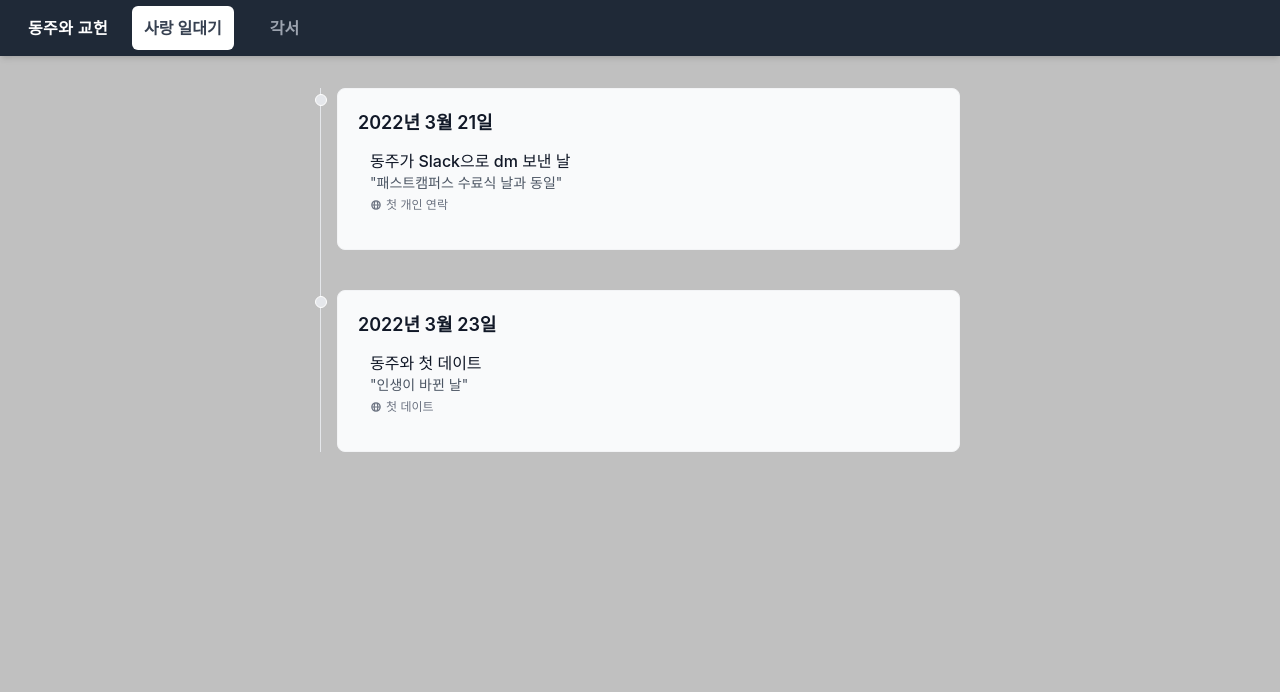
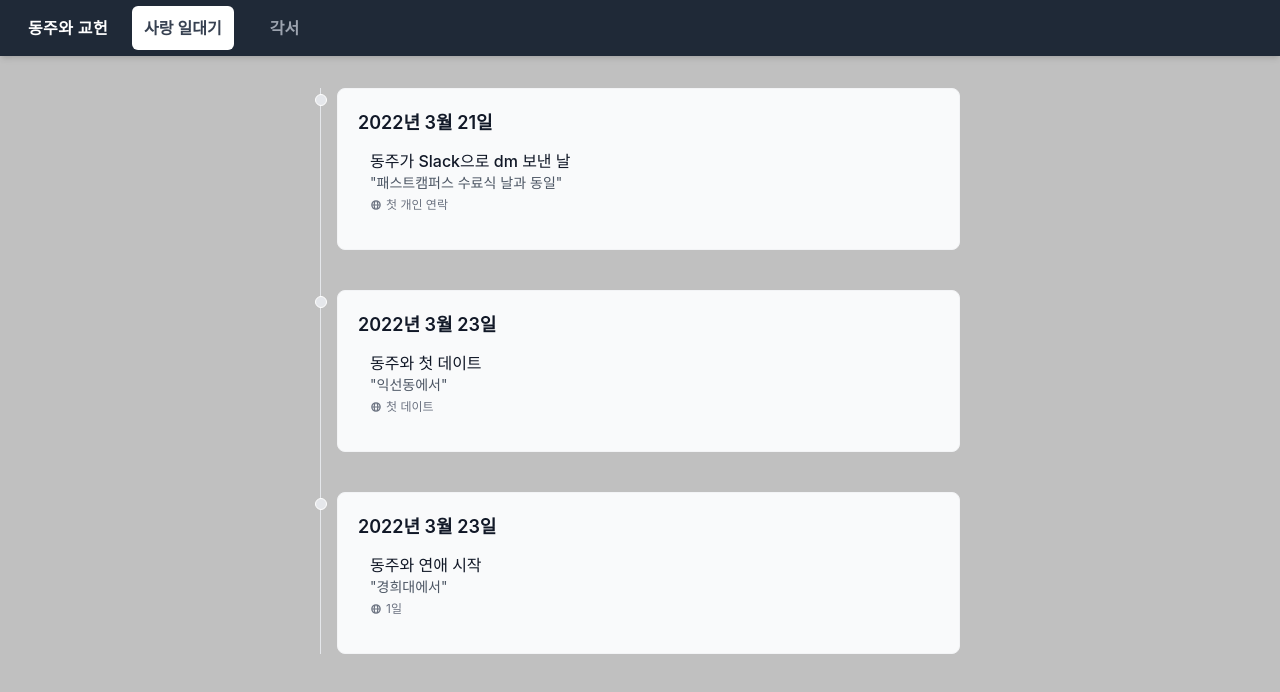
Before and after one commit to GyoHeonLee/gyodong, a React (Create React App) app: page /lovegraphy in a window 1280 px wide. Shown: the top 692 px of the page. Built offline with nearby package versions, Linux system fonts and the light colour scheme.

Commit message:
Feat: make array data

```diff
--- a/src/components/LoveGraphyDay.tsx
+++ b/src/components/LoveGraphyDay.tsx
@@ -1,11 +1,11 @@
-type Props = {
+export type LoveGraphyDayType = {
   day: string;
   text: string;
   subText: string;
   ps: string;
 };
 
-const LoveGraphyDay = ({ day, text, subText, ps }: Props) => {
+const LoveGraphyDay = ({ day, text, subText, ps }: LoveGraphyDayType) => {
   return (
     <li className="mb-10 ml-4">
       <div className="absolute w-3 h-3 bg-gray-200 rounded-full mt-1.5 -left-1.5 border border-white dark:border-gray-900 dark:bg-gray-700" />
--- a/src/pages/LoveGraphy.tsx
+++ b/src/pages/LoveGraphy.tsx
@@ -1,21 +1,33 @@
 import LoveGraphyDay from "../components/LoveGraphyDay";
+import { LoveGraphyDayType } from "../components/LoveGraphyDay";
+
+const day1 = {
+  day: "2022년 3월 21일",
+  text: "동주가 Slack으로 dm 보낸 날",
+  subText: '"패스트캠퍼스 수료식 날과 동일"',
+  ps: "첫 개인 연락",
+};
+const day2 = {
+  day: "2022년 3월 23일",
+  text: "동주와 첫 데이트",
+  subText: '"익선동에서"',
+  ps: "첫 데이트",
+};
+const day3 = {
+  day: "2022년 3월 23일",
+  text: "동주와 연애 시작",
+  subText: '"경희대에서"',
+  ps: "1일",
+};
+const days = [day1, day2, day3];
 
 const LoveGraphy = () => {
   return (
     <div className="mx-auto max-w-screen-sm">
       <ol className="relative border-l border-gray-200 dark:border-gray-700">
-        <LoveGraphyDay
-          day="2022년 3월 21일"
-          text="동주가 Slack으로 dm 보낸 날"
-          subText='"패스트캠퍼스 수료식 날과 동일"'
-          ps="첫 개인 연락"
-        />
-        <LoveGraphyDay
-          day="2022년 3월 23일"
-          text="동주와 첫 데이트"
-          subText='"인생이 바뀐 날"'
-          ps="첫 데이트"
-        />
+        {days.map((day) => (
+          <LoveGraphyDay key={day.day} {...day} />
+        ))}
       </ol>
     </div>
   );
```
